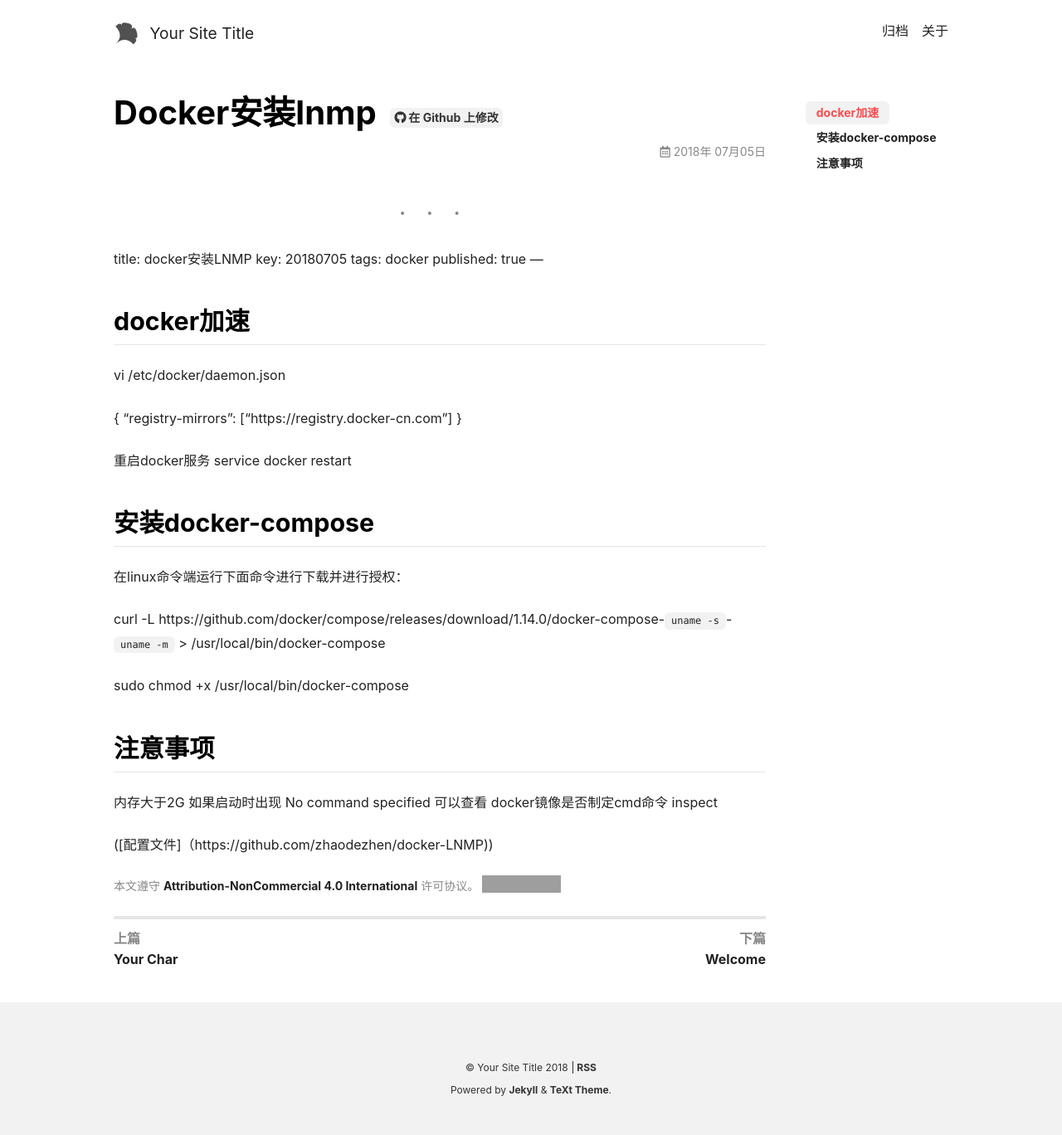
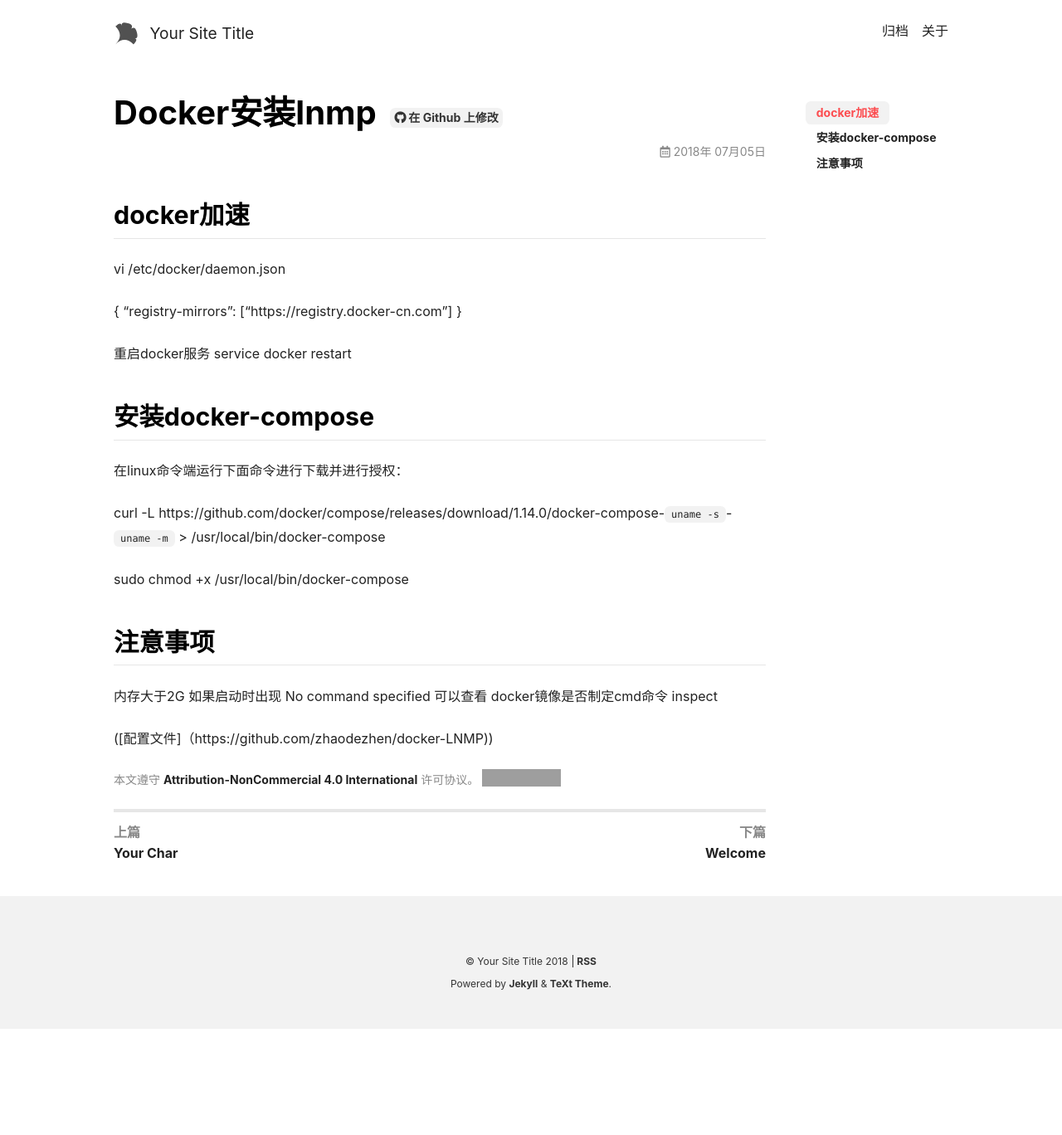
Before and after one commit to zhaodezhen/dezhen.github.io, a Jekyll site: the page built from _posts/2018-07-05-docker安装LNMP.md, in a window 1280 px wide. Shown: the whole page at 83% size. Built offline with Jekyll 4.4.1, drawn with Linux system fonts in a browser that asks for light colours; nearby versions of some CDN libraries; after the commit the page ends 1240 px from its top, so only the background shows below that; grey boxes are pictures that could not be loaded.

Commit message:
发布 docker

```diff
--- a/_posts/2018-07-05-docker安装LNMP.md
+++ b/_posts/2018-07-05-docker安装LNMP.md
@@ -1,12 +1,7 @@
 ---
 published: true
 ---
----
-title: docker安装LNMP
-key: 20180705
-tags: docker
-published: true
----
+
 ## docker加速
 
 vi /etc/docker/daemon.json
```
